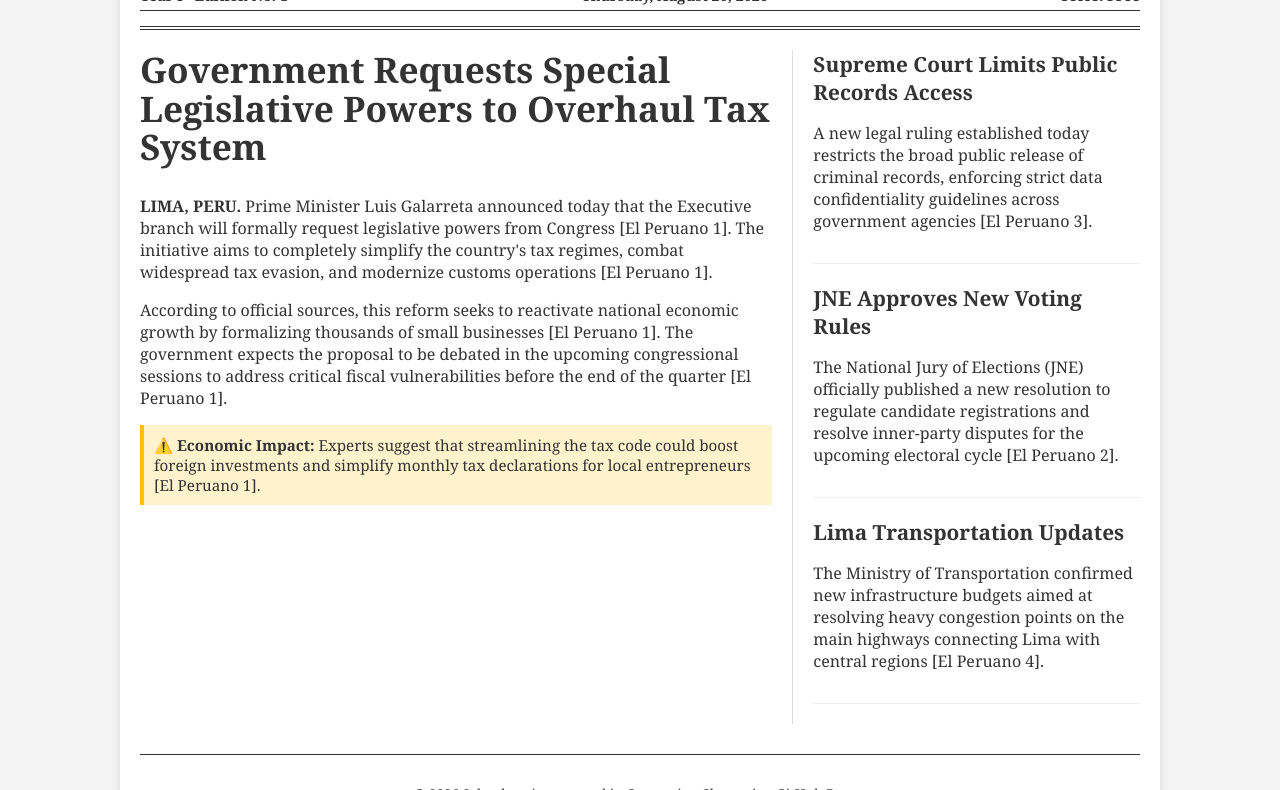
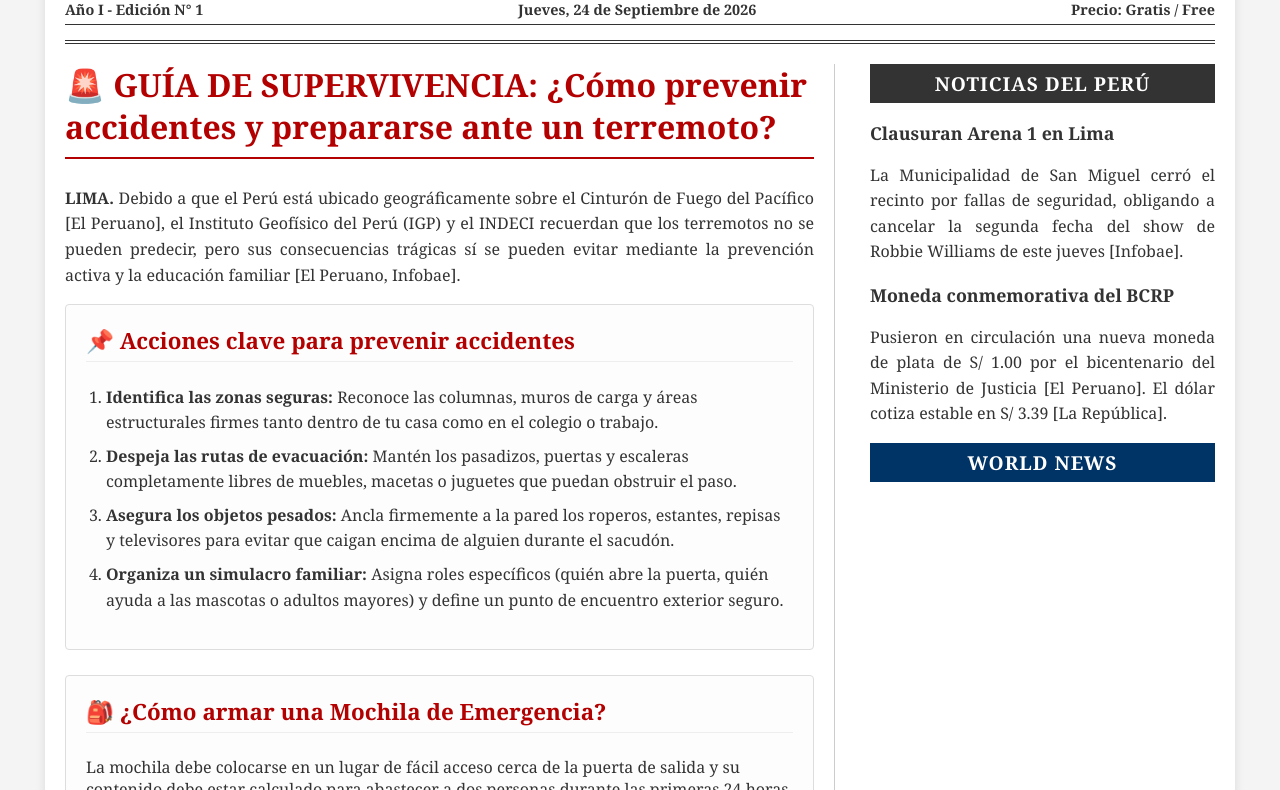
Before and after one commit to mattfitzhy15-hub/Logros-del-Sal-n-Classroom-Achievements, a plain HTML site: page index.html in a window 1280 px wide. Shown: the part 160-950 px from the top of the page. Drawn offline with Linux system fonts and the light colour scheme.

Commit message:
Revise index.html for earthquake prevention theme
Updated the HTML structure and content to reflect a new theme focused on earthquake prevention and safety. Translated titles and sections into Spanish, adjusted layout styles, and added educational blocks.

```diff
--- a/index.html
+++ b/index.html
@@ -1,11 +1,12 @@
 <!DOCTYPE html>
-<html lang="en">
+<html lang="es">
 <head>
     <meta charset="UTF-8">
     <meta name="viewport" content="width=device-width, initial-scale=1.0">
-    <title>The Information Room - The Classroom Daily</title>
+    <title>El Salón Informativo - Especial de Prevención Sísmica</title>
     <style>
         /* ==========================================
+           ESTILOS CSS (DISEÑO Y COLORES)
            CSS STYLES (DESIGN AND COLORS)
            ========================================== */
         body {
@@ -16,38 +17,36 @@
             padding: 20px;
         }
         .container {
-            max-width: 1000px;
+            max-width: 1150px;
             margin: 0 auto;
             background: #fff;
             padding: 20px;
             box-shadow: 0 0 10px rgba(0,0,0,0.1);
         }
-        /* Newspaper Header */
+        /* Encabezado del Periódico */
         header {
             text-align: center;
             border-bottom: 4px double #333;
             padding-bottom: 15px;
             margin-bottom: 20px;
         }
-        /* Alignment: Places the logo next to the title */
         .header-top {
             display: flex;
             align-items: center;
             justify-content: center;
-            gap: 25px; /* Space between logo and text */
+            gap: 25px;
             margin-bottom: 10px;
         }
-        /* Logo size adjustment */
         .logo-periodico {
             width: 90px;
             height: 90px;
-            object-fit: contain;
+            border-radius: 50%;
+            object-fit: cover;
         }
-        header h1 {
-            font-size: 3.5rem;
+        h1 {
+            font-size: 2.4rem;
             margin: 0;
-            text-transform: uppercase;
-            letter-spacing: -1px;
+            letter-spacing: 1px;
         }
         .sub-header {
             display: flex;
@@ -58,54 +57,106 @@
             font-size: 0.9rem;
             font-weight: bold;
         }
-        /* Newspaper Columns */
+
+        /* Estructura asimétrica: 70% Prevención Sísmica y 30% Noticias */
         .main-content {
             display: grid;
-            grid-template-columns: 2fr 1fr;
-            gap: 20px;
+            grid-template-columns: 2.2fr 1fr;
+            gap: 30px;
         }
-        .noticia-principal {
-            border-right: 1px solid #ddd;
+        .columna-terremotos {
+            border-right: 1px solid #ccc;
             padding-right: 20px;
         }
-        .noticia-principal h2 {
-            font-size: 2.2rem;
+        .columna-secundaria {
+            padding-left: 5px;
+        }
+
+        /* Títulos */
+        h2.principal-titulo {
+            font-size: 2rem;
+            color: #b30000;
             margin-top: 0;
-            line-height: 1.1;
+            line-height: 1.3;
+            border-bottom: 2px solid #b30000;
+            padding-bottom: 10px;
         }
-        .noticia-secundaria {
-            margin-bottom: 20px;
-            padding-bottom: 15px;
+        h2.seccion-titulo {
+            font-size: 1.2rem;
+            text-align: center;
+            background-color: #333;
+            color: #fff;
+            padding: 6px;
+            margin-top: 0;
+            text-transform: uppercase;
+            letter-spacing: 1px;
+        }
+
+        /* Estilos de bloques educativos */
+        .bloque-educativo {
+            background-color: #fdfdfd;
+            border: 1px solid #ddd;
+            padding: 20px;
+            margin-bottom: 25px;
+            border-radius: 4px;
+        }
+        .bloque-educativo h3 {
+            margin-top: 0;
+            color: #b30000;
+            font-size: 1.4rem;
             border-bottom: 1px solid #eee;
+            padding-bottom: 5px;
         }
-        .noticia-secundaria h3 {
-            font-size: 1.3rem;
+        .bloque-educativo ul, .bloque-educativo ol {
+            padding-left: 20px;
+            line-height: 1.6;
+        }
+        .bloque-educativo li {
+            margin-bottom: 8px;
+        }
+
+        /* Ficha Técnica de la Mochila */
+        .caja-mochila {
+            background-color: #fffaf0;
+            border-left: 5px solid #e67e22;
+            padding: 15px;
+            margin-top: 15px;
+        }
+        .caja-mochila h4 {
             margin: 0 0 10px 0;
+            color: #e67e22;
+            font-size: 1.1rem;
         }
-        .destacado {
-            background: #fff3cd;
-            padding: 10px;
-            border-left: 4px solid #ffc107;
-            font-size: 0.95rem;
+
+        .noticia p {
+            line-height: 1.6;
+            text-align: justify;
+            font-size: 1rem;
         }
+
+        /* Pie de página */
         footer {
+            margin-top: 40px;
             text-align: center;
-            margin-top: 30px;
-            padding-top: 15px;
             border-top: 1px solid #333;
             font-size: 0.85rem;
+            padding-top: 15px;
         }
-        /* Responsive design for mobile devices */
-        @media (max-width: 768px) {
+
+        /* Responsive para celulares */
+        @media (max-width: 850px) {
             .main-content {
                 grid-template-columns: 1fr;
             }
-            .noticia-principal {
+            .columna-terremotos {
                 border-right: none;
                 padding-right: 0;
+                border-bottom: 2px solid #ccc;
+                padding-bottom: 20px;
+                margin-bottom: 20px;
             }
             .header-top {
-                flex-direction: column; /* Places logo on top for mobile */
+                flex-direction: column;
                 text-align: center;
             }
         }
@@ -114,54 +165,77 @@
 <body>
 
 <div class="container">
-    <!-- Header with Logo and Title -->
+    <!-- Encabezado del Periódico -->
     <header>
         <div class="header-top">
+            <img src="logo.png" alt="Logo El Salón Informativo" class="logo-periodico">
+            <h1>EL SALÓN INFORMATIVO / THE INFORMATION ROOM</h1>
             <img src="logo.png" alt="The Information Room Logo" class="logo-periodico">
-            <h1>THE INFORMATION ROOM</h1>
         </div>
         <div class="sub-header">
-            <span>Year I - Edition No. 1</span>
-            <span>Thursday, August 20, 2026</span>
-            <span>Price: Free</span>
+            <span>Año I - Edición N° 1</span>
+            <span>Jueves, 24 de Septiembre de 2026</span>
+            <span>Precio: Gratis / Free</span>
         </div>
     </header>
 
-    <!-- News Body -->
     <main class="main-content">
 
-        <!-- Main Column (Left) -->
-        <section class="noticia-principal">
-            <h2>Government Requests Special Legislative Powers to Overhaul Tax System</h2>
-            <p><strong>LIMA, PERU.</strong> Prime Minister Luis Galarreta announced today that the Executive branch will formally request legislative powers from Congress [El Peruano 1]. The initiative aims to completely simplify the country's tax regimes, combat widespread tax evasion, and modernize customs operations [El Peruano 1].</p>
-            <p>According to official sources, this reform seeks to reactivate national economic growth by formalizing thousands of small businesses [El Peruano 1]. The government expects the proposal to be debated in the upcoming congressional sessions to address critical fiscal vulnerabilities before the end of the quarter [El Peruano 1].</p>
-            <p class="destacado">⚠️ <strong>Economic Impact:</strong> Experts suggest that streamlining the tax code could boost foreign investments and simplify monthly tax declarations for local entrepreneurs [El Peruano 1].</p>
+        <!-- BLOQUE PRINCIPAL (IZQUIERDA): PREVENCIÓN SÍSMICA Y MOCHILAS -->
+        <section class="columna-terremotos">
+            <h2 class="principal-titulo">🚨 GUÍA DE SUPERVIVENCIA: ¿Cómo prevenir accidentes y prepararse ante un terremoto?</h2>
+
+            <div class="noticia">
+                <p><strong>LIMA.</strong> Debido a que el Perú está ubicado geográficamente sobre el Cinturón de Fuego del Pacífico [El Peruano], el Instituto Geofísico del Perú (IGP) y el INDECI recuerdan que los terremotos no se pueden predecir, pero sus consecuencias trágicas sí se pueden evitar mediante la prevención activa y la educación familiar [El Peruano, Infobae].</p>
+            </div>
+
+            <!-- BLOQUE 1: CÓMO PREVENIR -->
+            <div class="bloque-educativo">
+                <h3>📌 Acciones clave para prevenir accidentes</h3>
+                <ol>
+                    <li><strong>Identifica las zonas seguras:</strong> Reconoce las columnas, muros de carga y áreas estructurales firmes tanto dentro de tu casa como en el colegio o trabajo.</li>
+                    <li><strong>Despeja las rutas de evacuación:</strong> Mantén los pasadizos, puertas y escaleras completamente libres de muebles, macetas o juguetes que puedan obstruir el paso.</li>
+                    <li><strong>Asegura los objetos pesados:</strong> Ancla firmemente a la pared los roperos, estantes, repisas y televisores para evitar que caigan encima de alguien durante el sacudón.</li>
+                    <li><strong>Organiza un simulacro familiar:</strong> Asigna roles específicos (quién abre la puerta, quién ayuda a las mascotas o adultos mayores) y define un punto de encuentro exterior seguro.</li>
+                </ol>
+            </div>
+
+            <!-- BLOQUE 2: LA MOCHILA DE EMERGENCIA -->
+            <div class="bloque-educativo">
+                <h3>🎒 ¿Cómo armar una Mochila de Emergencia?</h3>
+                <p>La mochila debe colocarse en un lugar de fácil acceso cerca de la puerta de salida y su contenido debe estar calculado para abastecer a dos personas durante las primeras 24 horas [Infobae].</p>
+
+                <div class="caja-mochila">
+                    <h4>Artículos indispensables que debe contener:</h4>
+                    <ul>
+                        <li><strong>Artículos de higiene:</strong> Gel antibacterial, papel higiénico, toallas de mano y pañales (si hay bebés).</li>
+                        <li><strong>Botiquín de primeros auxilios:</strong> Alcohol, gasas, vendas, esparadrapo y medicamentos específicos si algún familiar sufre de enfermedades crónicas.</li>
+                        <li><strong>Bebidas y alimentos:</strong> Agua embotellada sin gas y comida enlatada no perecible (atún, menestras) con abrelatas manual.</li>
+                        <li><strong>Abrigo y herramientas:</strong> Una manta polar, linterna de mano, radio portátil a pilas (para escuchar las noticias) y silbato para emergencias.</li>
+                        <li><strong>Elementos de comunicación:</strong> Duplicado de las llaves de la casa, dinero en efectivo (monedas) y copias de los DNI metidas en bolsas plásticas selladas.</li>
+                    </ul>
+                </div>
+            </div>
+
+            <!-- Reporte de monitoreo del día -->
+            <div class="noticia">
+                <h3>Monitoreo sísmico del día</h3>
+                <p>Equipos de brigadistas continúan supervisando las estructuras en el sur del país tras el sismo de 7.2 registrado al norte de Coracora [Facebook]. Paralelamente, el IGP reportó hoy sismos menores en Zorritos (Tumbes) y Arequipa, recordando que la vigilancia volcánica y tectónica es ininterrumpida [El Peruano, Infobae].</p>
+            </div>
         </section>
 
-        <!-- Secondary Column (Right) -->
-        <aside class="noticias-secundarias">
-            <div class="noticia-secundaria">
-                <h3>Supreme Court Limits Public Records Access</h3>
-                <p>A new legal ruling established today restricts the broad public release of criminal records, enforcing strict data confidentiality guidelines across government agencies [El Peruano 3].</p>
+
+        <!-- BLOQUE SECUNDARIO (DERECHA): NOTICIAS DIARIAS GENERALES -->
+        <aside class="columna-secundaria">
+            <h2 class="seccion-titulo">Noticias del Perú</h2>
+            <div class="noticia" style="font-size: 0.95rem;">
+                <h3>Clausuran Arena 1 en Lima</h3>
+                <p>La Municipalidad de San Miguel cerró el recinto por fallas de seguridad, obligando a cancelar la segunda fecha del show de Robbie Williams de este jueves [Infobae].</p>
+            </div>
+            <div class="noticia" style="font-size: 0.95rem;">
+                <h3>Moneda conmemorativa del BCRP</h3>
+                <p>Pusieron en circulación una nueva moneda de plata de S/ 1.00 por el bicentenario del Ministerio de Justicia [El Peruano]. El dólar cotiza estable en S/ 3.39 [La República].</p>
             </div>
 
-            <div class="noticia-secundaria">
-                <h3>JNE Approves New Voting Rules</h3>
-                <p>The National Jury of Elections (JNE) officially published a new resolution to regulate candidate registrations and resolve inner-party disputes for the upcoming electoral cycle [El Peruano 2].</p>
-            </div>
-
-            <div class="noticia-secundaria">
-                <h3>Lima Transportation Updates</h3>
-                <p>The Ministry of Transportation confirmed new infrastructure budgets aimed at resolving heavy congestion points on the main highways connecting Lima with central regions [El Peruano 4].</p>
-            </div>
-        </aside>
-    </main>
-
-    <!-- Footer -->
-    <footer>
-        <p>© 2026 School project created in Computing Class using GitHub Pages.</p>
-    </footer>
-</div>
-
-</body>
-</html>
+            <h2 class="seccion-titulo" style="background-color: #003366;">World News</h2>
+            <div class="noticia" style="font-size: 0.95rem;">
```
